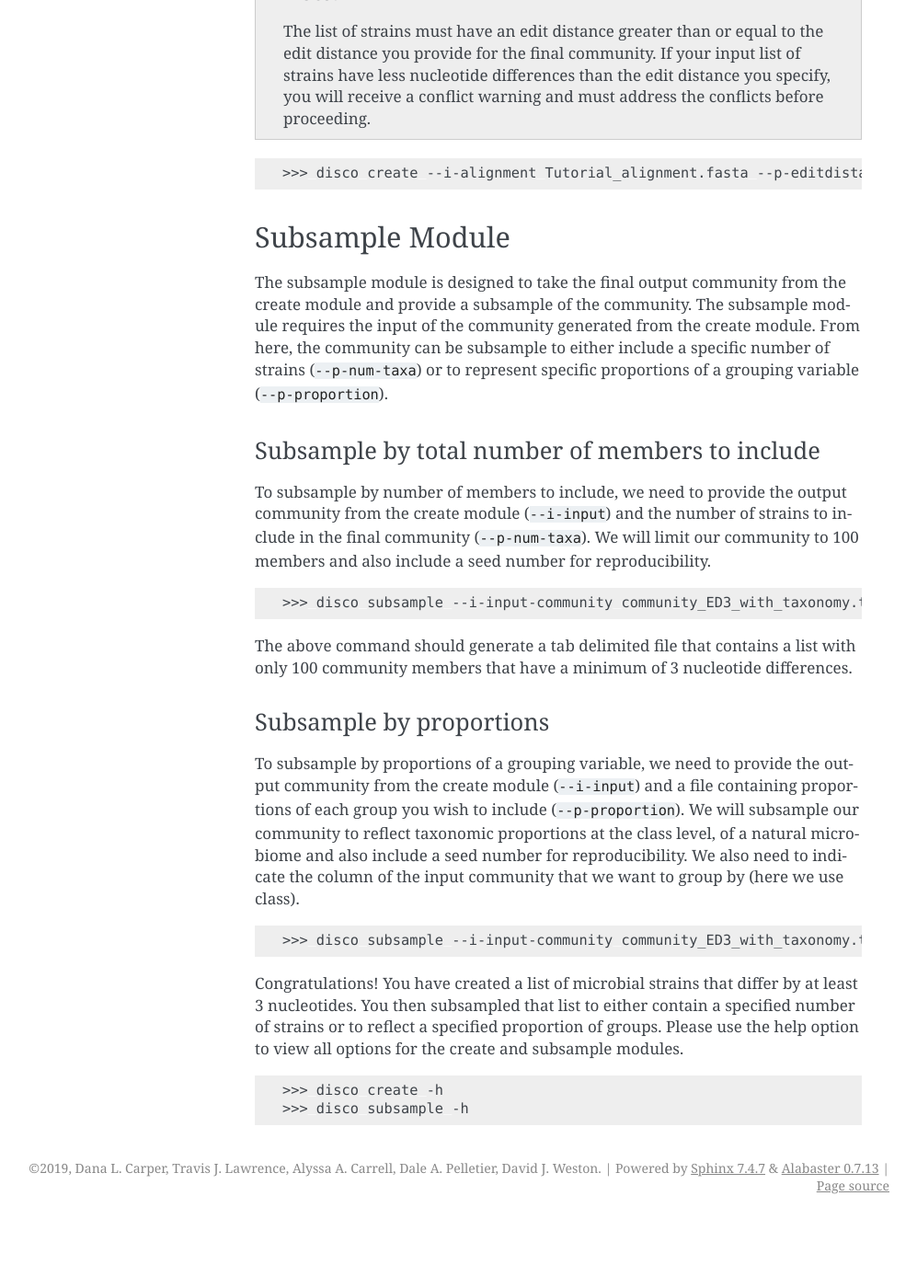
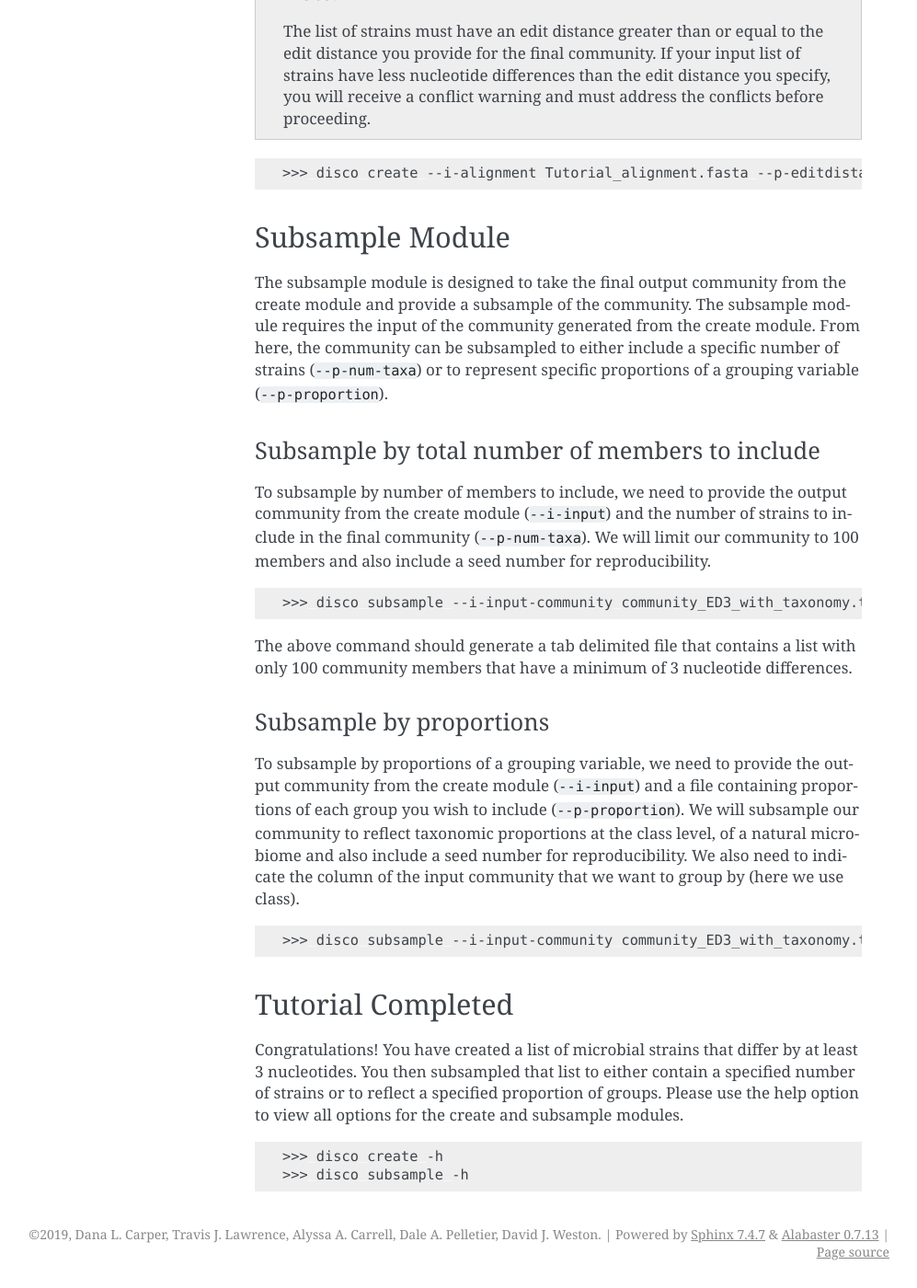
Before and after one commit to dlcarper/DISCo-microbe, a Sphinx documentation site: the page built from docs/Tutorial.rst, in a window 1280 px wide and 1400 px high, scrolled down 1663 px. Shown: the whole window at 92% size, without its empty margins (143-1140 px from the left). Built offline with Sphinx 7.4.7, drawn with Linux system fonts in a browser that asks for light colours; before the commit the page ends 2991 px from its top, so only the background shows below that.

Commit message:
corrected spelling error

```diff
--- a/docs/Tutorial.rst
+++ b/docs/Tutorial.rst
@@ -61,7 +61,7 @@ If you wish to generate a community that includes specific strains, you may add
 Subsample Module
 ----------------
 
-The subsample module is designed to take the final output community from the create module and provide a subsample of the community. The subsample module requires the input of the community generated from the create module. From here, the community can be subsample to either include a specific number of strains (``--p-num-taxa``) or to represent specific proportions of a grouping variable (``--p-proportion``).
+The subsample module is designed to take the final output community from the create module and provide a subsample of the community. The subsample module requires the input of the community generated from the create module. From here, the community can be subsampled to either include a specific number of strains (``--p-num-taxa``) or to represent specific proportions of a grouping variable (``--p-proportion``).
 
 Subsample by total number of members to include
 ~~~~~~~~~~~~~~~~~~~~~~~~~~~~~~~~~~~~~~~~~~~~~~~
@@ -82,6 +82,8 @@ To subsample by proportions of a grouping variable, we need to provide the outpu
     >>> disco subsample --i-input-community community_ED3_with_taxonomy.txt --p-proportion Tutorial_proportions_file.txt --p-seed 10 --p-group-by "Class"
 
 
+Tutorial Completed
+------------------
 Congratulations! You have created a list of microbial strains that differ by at least 3 nucleotides. You then subsampled that list to either contain a specified number of strains or to reflect a specified proportion of groups. Please use the help option to view all options for the create and subsample modules.
 
 .. code-block:: bash
```
